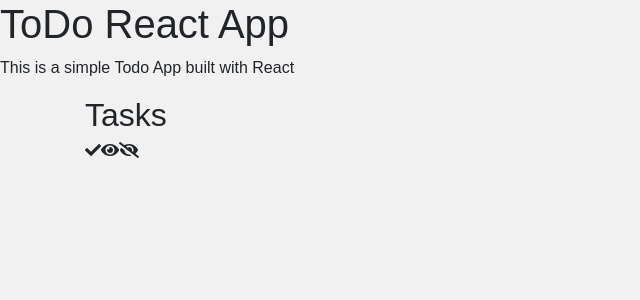
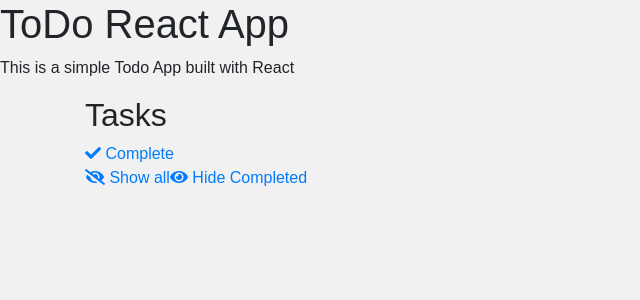
Before and after one commit to daniel-z/todo-app-react, a React (Create React App) app: page / in a window 1280 px wide. Shown: the top 300 px of the page, without its empty margins (0-640 px from the left). Built offline with nearby package versions, Linux system fonts and the light colour scheme; no server answers; the HTML template or start-up script is replaced by a standard one.

Commit message:
Adding styles for actions and tab index.

```diff
--- a/src/todo-list/index.js
+++ b/src/todo-list/index.js
@@ -23,15 +23,23 @@ const TodoList = (props) => (
   <div className={styles.todo_app__tasks}>
     <h2 className={styles.todo_app__tasks_title}>Tasks</h2>
     <div className={styles.todo_app__tasks_actions}>
-        <a className={styles.todo_app__action_button}>
-            <i class="fas fa-check"></i>
-        </a>
-        <a className={styles.todo_app__action_button}>
-            <i class="fas fa-eye"></i>
-        </a>
-        <a className={styles.todo_app__action_button}>
-            <i class="fas fa-eye-slash"></i>
-        </a>
+
+        <div className={styles.todo_app__action_group}>
+            <a tabIndex={1} className={styles.todo_app__action_button}>
+                <i class="fas fa-check"></i> Complete
+            </a>
+        </div>
+
+        <span className={styles.todo_app__split_line}></span>
+
+        <div className={styles.todo_app__action_group}>
+            <a tabIndex={2} className={styles.todo_app__action_button}>
+                <i class="fas fa-eye-slash"></i> Show all
+            </a>
+            <a tabIndex={3} className={styles.todo_app__action_button}>
+                <i class="fas fa-eye"></i> Hide Completed
+            </a>
+        </div>
     </div>
     <ul className={styles.todo_app__tasks_list}>
       { renderTasks(props.tasks) }
--- a/src/todo-list/styles.css
+++ b/src/todo-list/styles.css
@@ -1,10 +1,3 @@
-.todo_app__list {
-    background-color: #fff;
-    padding: 10px 20px;
-    width: 100%;
-    border-radius: 4px;
-    box-shadow: 1px 1px 1px #b9b9b9;
-}
 
 .todo_app__tasks {
     text-transform: uppercase;
@@ -13,6 +6,7 @@
     padding: 20px;
     background-color: #fff;
     font-family: 'Montserrat', serif;
+    margin-bottom: 30px;
 }
 
 .todo_app__tasks_title {
@@ -25,6 +19,10 @@
     margin: 0;
     text-align: center;
 }
+
+/* --------------------------- */
+/* Styling actions             */
+/* --------------------------- */
 
 .todo_app__tasks_actions {
     height: auto;
@@ -44,6 +42,11 @@
     border-color: #a6b8ff;
     padding: 4px 7px;
     cursor: pointer;
+    font-size: 12px;
+    color: #a6b8ff;
+    text-decoration: none;
+    white-space: nowrap;
+    display: inline-block;
 }
 
 .todo_app__tasks_actions .todo_app__action_button:hover {
@@ -60,6 +63,19 @@
     color: #fff;
 }
 
+.todo_app__split_line {
+    border-left: 1px solid #b9b9b9;
+    margin: 0 15px;
+}
+
+.todo_app__action_group {
+    display: inline-block;
+    margin-bottom: 5px;
+}
+
+/* --------------------------- */
+/* Styling list                */
+/* --------------------------- */
 
 .todo_app__tasks_list {
     padding: 0;
@@ -69,10 +85,12 @@
 .todo_app__tasks_item {
     text-transform: uppercase;
     padding: 15px;
+    padding-left: 40px;
     list-style: none;
     border-bottom: 1px solid #e9e9e9;
     font-size: 16px;
     cursor: pointer;
+    position: relative;
 }
 
 .todo_app__tasks_item:hover {
@@ -85,8 +103,9 @@
 
 .todo_app__check {
     display: inline-block;
-    top: -6px;
-    position: relative;
+    position: absolute;
+    left: 5px;
+    top: 13px;
     padding-left: 35px;
     margin-bottom: 12px;
     cursor: pointer;
@@ -111,6 +130,7 @@
     height: 25px;
     width: 25px;
     background-color: #eee;
+    border-radius: 2px;
 }
 
 /* On mouse-over, add a grey background color */
@@ -120,7 +140,7 @@
 
 /* When the checkbox is checked, add a blue background */
 .todo_app__check_input:checked ~ .todo_app__checkmark {
-    background-color: #2196F3;
+    background-color: #4c6ef5;
 }
 
 /* Create the checkmark/indicator (hidden when not checked) */
```
